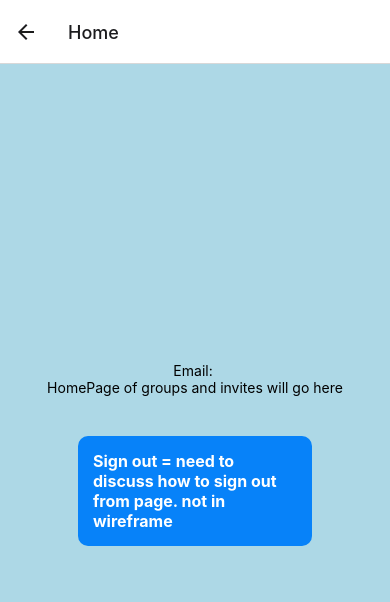
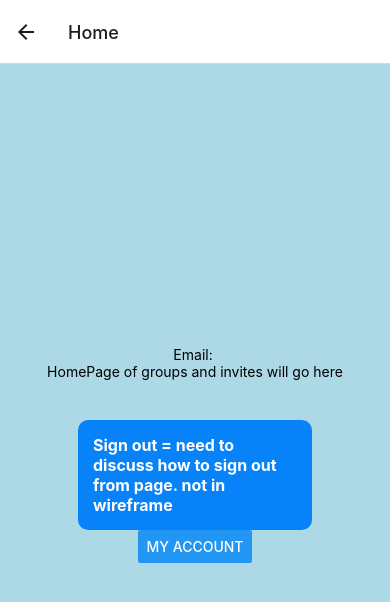
Before and after one commit to qmqasim99/geeq-meet, a React Native app: screen /Home in a window 390 px wide. Shown: the top 602 px of the page. Built offline with nearby package versions, Linux system fonts and the light colour scheme; no server answers.

Commit message:
add button to access user details to HomeScreen

```diff
--- a/screens/HomeScreen.js
+++ b/screens/HomeScreen.js
@@ -1,6 +1,6 @@
 import { useNavigation } from "@react-navigation/core";
 import React from "react";
-import { StyleSheet, Text, TouchableOpacity, View } from "react-native";
+import { StyleSheet, Text, TouchableOpacity, View, Button } from "react-native";
 import { auth } from "../firebase";
 
 const HomeScreen = () => {
@@ -24,6 +24,12 @@ const HomeScreen = () => {
           Sign out = need to discuss how to sign out from page. not in wireframe
         </Text>
       </TouchableOpacity>
+      <Button
+        title="My Account"
+        onPress={() => {
+          navigation.navigate("UserAccount");
+        }}
+      />
     </View>
   );
 };
```
